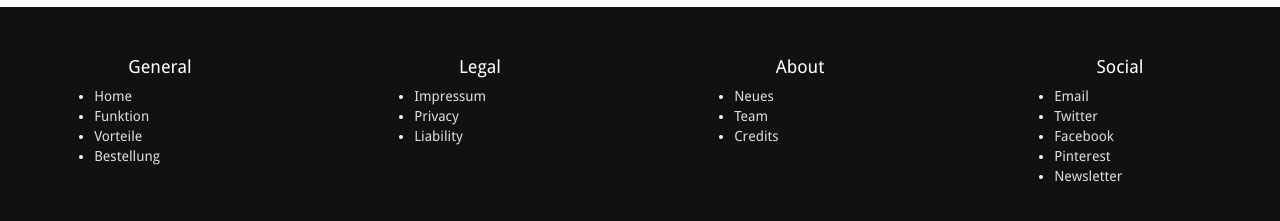
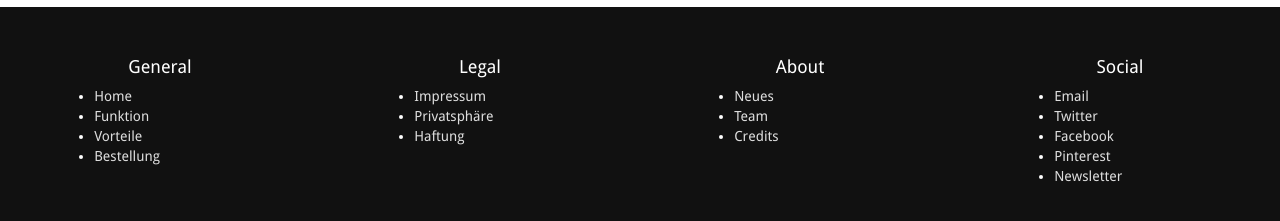
Before and after one commit to bodokaiser/hangload.com, a Jekyll site: the page built from de/index.html, in a window 1280 px wide and 900 px high, scrolled down 3981 px. Shown: the part 664-885 px from the top of the window. Built offline with Jekyll 4.4.1, drawn with Linux system fonts in a browser that asks for light colours; nearby versions of some CDN libraries; library files that are not in the unit come from our copies; Markdown is read by kramdown in place of the engine named in the settings.

Commit message:
Update footerDE.html

```diff
--- a/_includes/footerDE.html
+++ b/_includes/footerDE.html
@@ -21,9 +21,9 @@ Legal
 </h4>
 <div class="col-xs-10 col-xs-offset-1">
 <ul>
-<li><a href="/legal/#imprint">Impressum</a></li>
-<li><a href="/legal/#privacy">Privacy</a></li>
-<li><a href="/legal/#liability#">Liability</a></li>
+<li><a href="/legalDE/#imprint">Impressum</a></li>
+<li><a href="/legalDE/#privacy">Privatsphäre</a></li>
+<li><a href="/legalDE/#liability#">Haftung</a></li>
 </ul>
 </div>
 </div>
```
